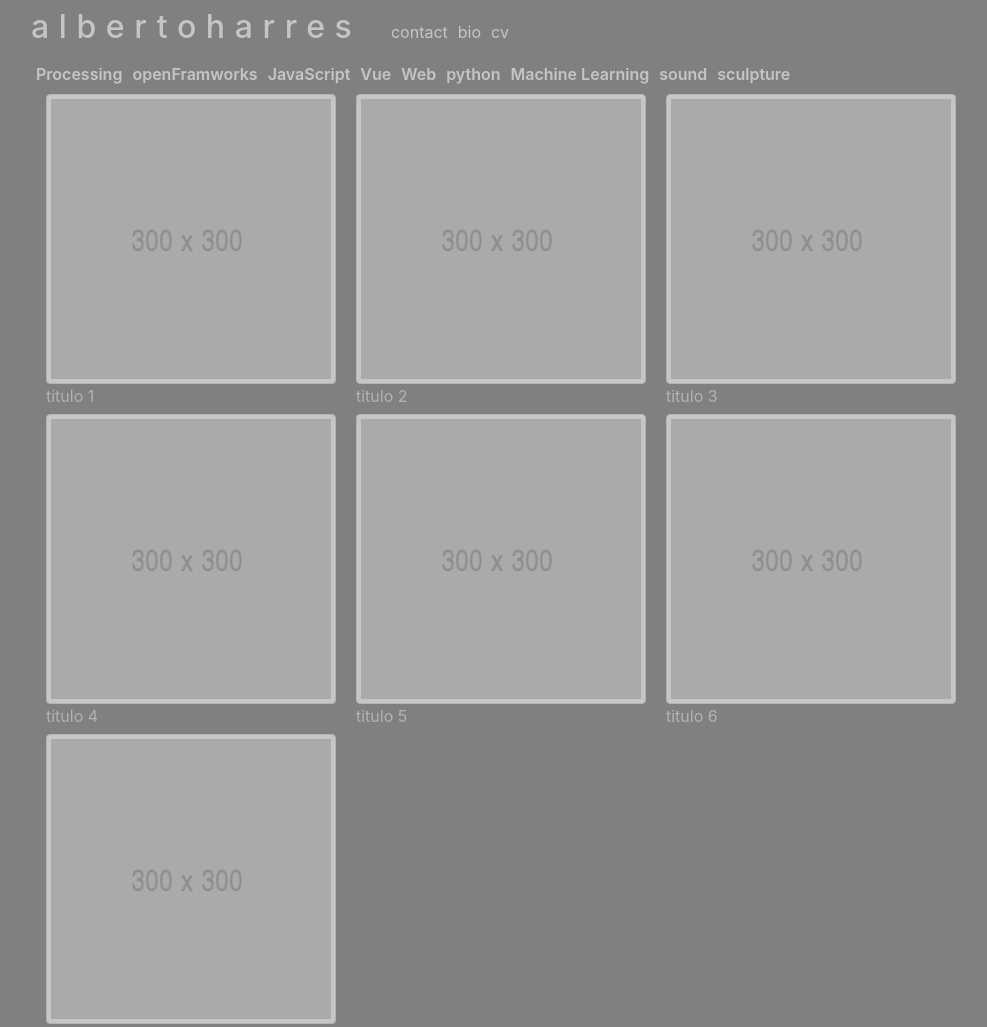
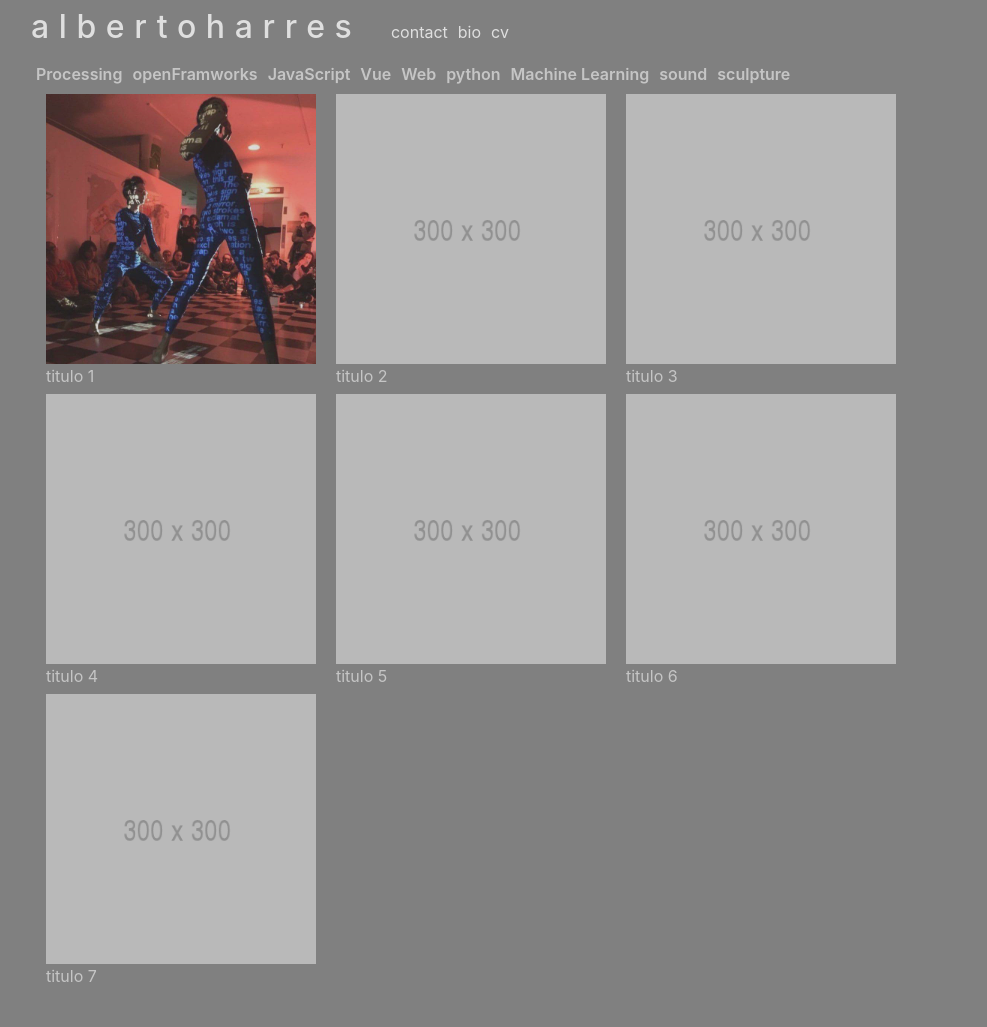
Before and after one commit to albertoharres/albertoharres.github.io, a website: page src/index.html in a window 1280 px wide. Shown: the top 1027 px of the page, without its empty margins (54-1041 px from the left). Drawn offline with nearby package versions, Linux system fonts and the light colour scheme; files that its build step writes are made by us from their sources; files whose address does not match are found by name.

Commit message:
fix boxes size

```diff
--- a/gulpfile.js
+++ b/gulpfile.js
@@ -4,7 +4,6 @@ var concat = require('gulp-concat');
 var rename = require('gulp-rename');
 var watch = require('gulp-watch');
 var sourcemaps = require('gulp-sourcemaps');
-var babel = require('gulp-babel');
 
 var sassOptions = {
 	errLogToConsole: true,
--- a/package.json
+++ b/package.json
@@ -10,13 +10,11 @@
   "author": "",
   "license": "MIT",
   "dependencies": {
-    "babel-core": "^6.26.0",
     "jquery": "^3.2.1"
   },
   "devDependencies": {
     "gulp": "^3.9.1",
     "gulp-autoprefixer": "^4.0.0",
-    "gulp-babel": "^7.0.0",
     "gulp-concat": "^2.6.1",
     "gulp-minify-css": "^1.2.4",
     "gulp-rename": "^1.2.2",
--- a/src/json/data.json
+++ b/src/json/data.json
@@ -3,7 +3,7 @@
       {
         "title": "titulo 1",
         "route": "1",
-        "thumb": "../assets/1.png",
+        "thumb": "../assets/wen/thumb.jpg",
         "type": "project",
         "description": "esse é um projeto X",
         "tags": [
--- a/src/scss/style.scss
+++ b/src/scss/style.scss
@@ -7,6 +7,11 @@
     0%     { opacity: 0;}
     100%   { opacity: 1;}
 }
+
+html {
+    box-sizing: content-box;
+}
+
 
 body {
     background: grey;
@@ -25,11 +30,11 @@ html {
 }
 
 a {
-    opacity: 0.55;
+    opacity: 0.75;
     color: white;
     transition: opacity 0.3s;
     &:hover{
-        opacity: 0.8;
+        opacity: 0.95;
         color: white;
         text-decoration: none;
     }
@@ -78,6 +83,12 @@ a {
         .pages {
             transition: opacity 1s;
             .box{
+                max-width: 300px;
+                .img-thumbnail {
+                    padding: 0;
+                    border: none;
+                    border-radius: 0;
+                }
                 pointer-events: auto;
                 opacity: 1;
                 transition: transform 0.5s, opacity 0.5s;
```
Also changed, not shown: assets/404.PNG (added), assets/wen/randy.gif (added), assets/wen/show.jpeg (added), assets/wen/thumb.jpg (added), build/css/style.css, build/js/data.json, 1 other file.
